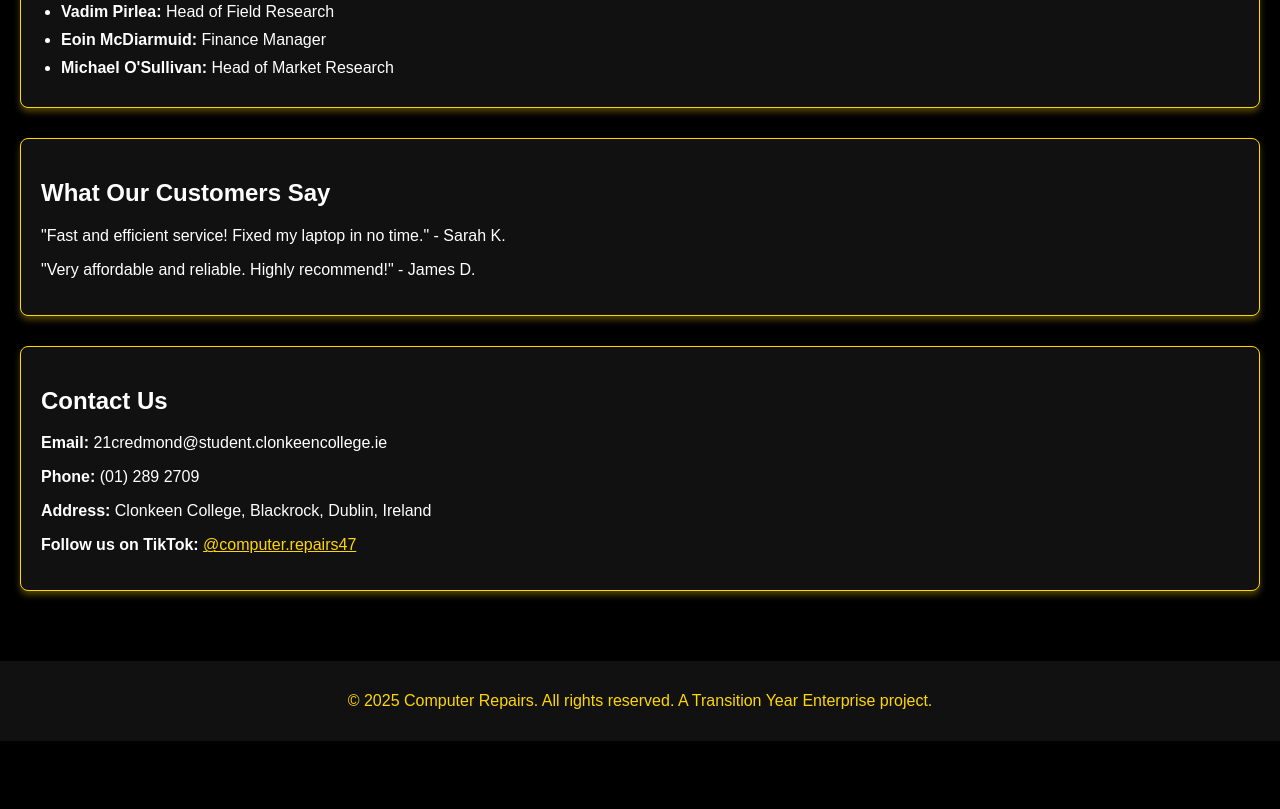
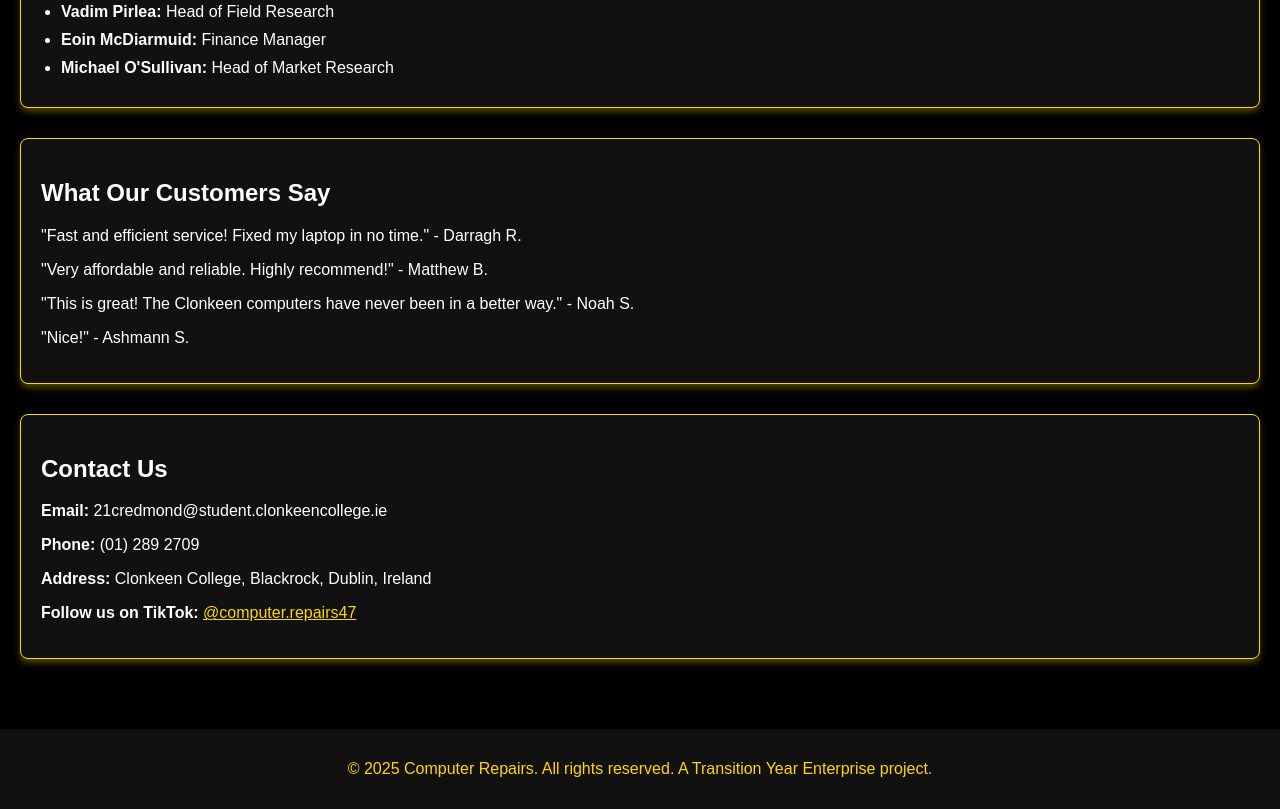
Before and after one commit to ComputerRepairs47/Website, a plain HTML site: page index.html in a window 1280 px wide. Shown: the part 1033-1842 px from the top of the page. Before the commit the page ends 1774 px from the top, so only its background shows below. Drawn offline with Linux system fonts and the light colour scheme.

Commit message:
Update index.html

```diff
--- a/index.html
+++ b/index.html
@@ -163,8 +163,10 @@
         <section id="testimonials" class="section">
             <div class="box">
                 <h2>What Our Customers Say</h2>
-                <p>"Fast and efficient service! Fixed my laptop in no time." - Sarah K.</p>
-                <p>"Very affordable and reliable. Highly recommend!" - James D.</p>
+                <p>"Fast and efficient service! Fixed my laptop in no time." - Darragh R.</p>
+                <p>"Very affordable and reliable. Highly recommend!" - Matthew B.</p>
+                <p>"This is great! The Clonkeen computers have never been in a better way." - Noah S.</p>
+                <p>"Nice!" - Ashmann S.</p>
             </div>
         </section>
 
```
